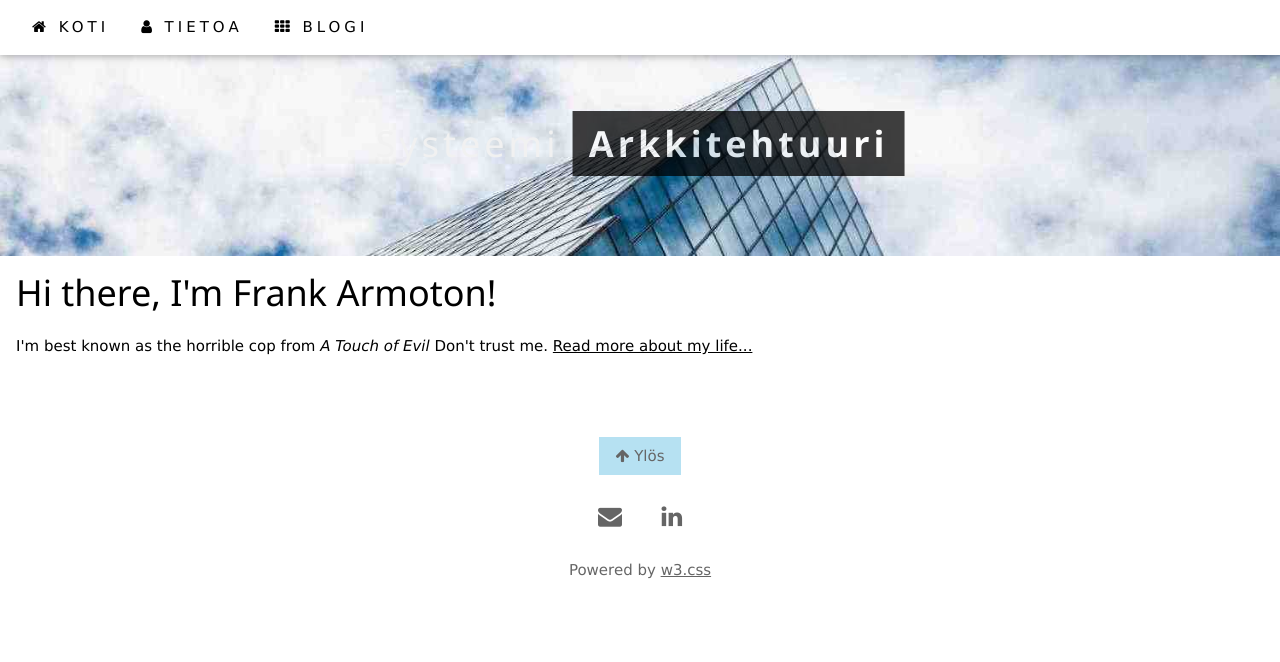
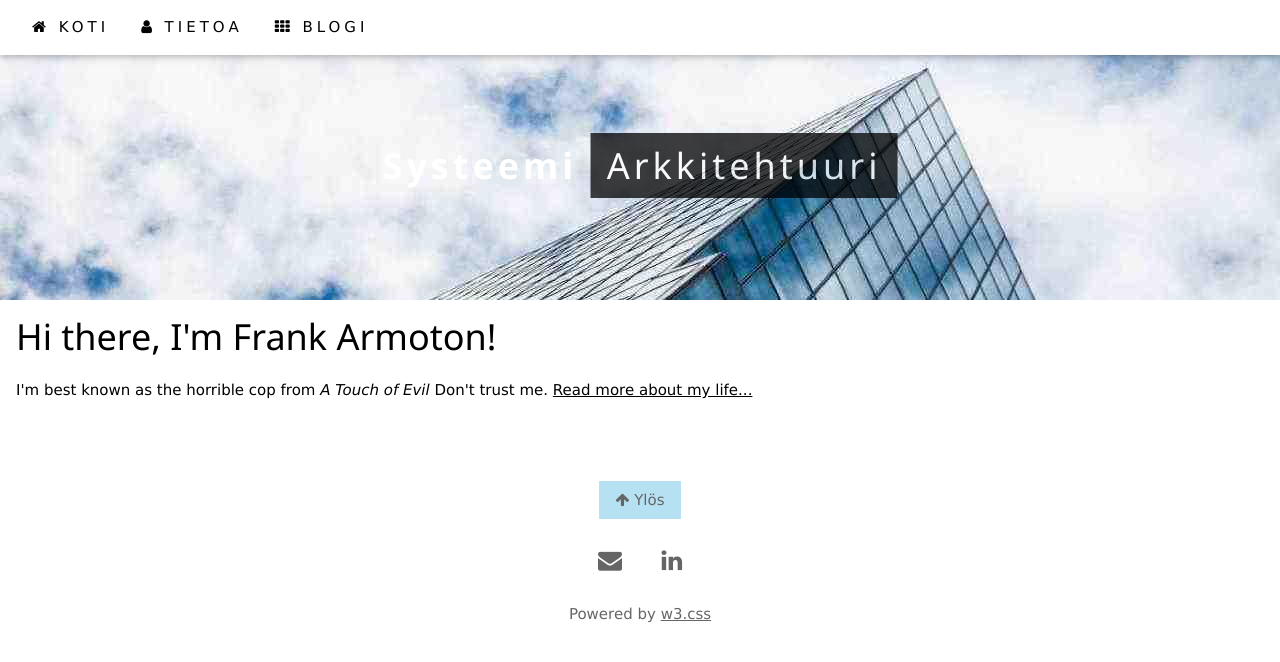
Before and after one commit to seme/seme.github.io, a Jekyll site: the page built from index.html, in a window 1280 px wide. Shown: the top 662 px of the page. Built offline with Jekyll 4.4.1, drawn with Linux system fonts in a browser that asks for light colours; comment, search, counter and statistics services are not loaded.

Commit message:
muotoilua mobiilisti

```diff
--- a/_layouts/default.html
+++ b/_layouts/default.html
@@ -24,13 +24,14 @@
 
             <!-- Header -->
             <header class="w3-display-container w3-content w3-wide" style="max-width:1500px;" id="home">
-                <img class="w3-image" src="/assets/architect.jpg" alt="Arkkitehtuuri" width="1500" height="300">
+                <!--img class="w3-image" src="/assets/architect.jpg" alt="Arkkitehtuuri" width="1500" height="300"-->
+                <div class="bg">
                 <div class="w3-display-middle w3-margin-top w3-center">
                     <h1 class="w3-xxlarge w3-text-white">
-                        <span class="w3-hide-small w3-text-light-grey">Systeemi</span>
-                        <span class="w3-padding w3-black w3-opacity-min"><b>Arkkitehtuuri</b></span>
+                        <span class="w3-hide-small"><b>Systeemi</b></span>
+                        <span class="w3-padding w3-black w3-opacity-min">Arkkitehtuuri</span>
                     </h1>
-                </div>
+                </div></div>
             </header>
 
 			<div class="w3-container">
@@ -44,7 +45,7 @@
                 <a href="#home" class="w3-button w3-light-blue"><i class="fa fa-arrow-up"></i> Ylös</a>
                 <div class="w3-xlarge w3-section">
                     <a href="mailto:seme@reflector.fi" class="w3-btn w3-circle"><i class="fa fa-envelope"></i></a>
-                    <a href="https://www.linkedin.com" class="w3-btn w3-circle"><i class="fa fa-linkedin"></i></a>
+                    <a href="https://www.linkedin.com/in/seme" class="w3-btn w3-circle" target="_blank"><i class="fa fa-linkedin"></i></a>
                 </div>
                 <p>Powered by <a href="https://www.w3schools.com/w3css/default.asp" title="W3.CSS" target="_blank" class="w3-hover-text-blue">w3.css</a></p>
             </footer>
--- a/css/main.css
+++ b/css/main.css
@@ -14,3 +14,10 @@
 code {
     background-color: #fafafa;
 }
+
+div.bg {
+    width: 100%;
+    height: 300px;
+    background-image: url('/assets/architect.jpg');
+    background-size: cover;
+}
```
